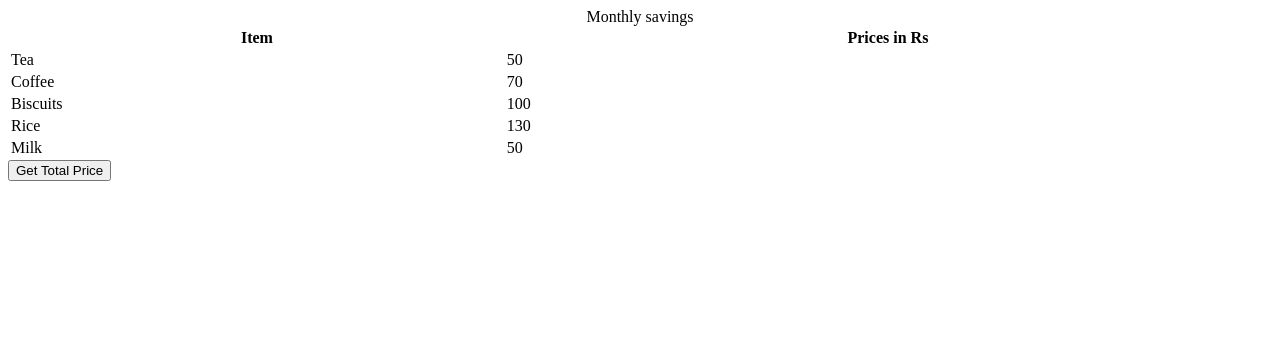
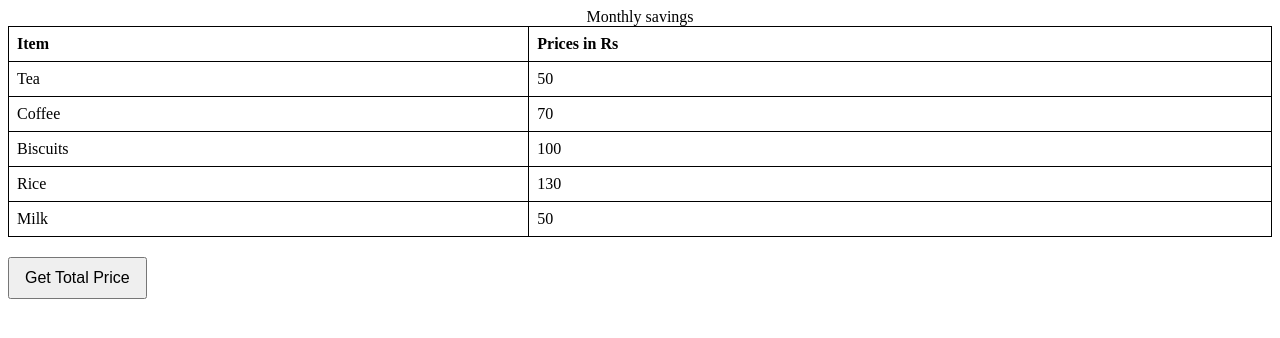
Before and after one commit to acciojob/grofers-checkout-Mahrozfatima786, a website: page main.html in a window 1280 px wide. Drawn offline with Linux system fonts and the light colour scheme.

Commit message:
created a submission

```diff
--- a/styles.css
+++ b/styles.css
@@ -1,2 +1,22 @@
+  table {
+            width: 100%;
+            border-collapse: collapse;
+            margin-bottom: 20px;
+        }
 
-/* Your CSS Code here. */
+        th, td {
+            border: 1px solid #000;
+            padding: 8px;
+            text-align: left;
+        }
+
+        .total-row td {
+            font-weight: bold;
+            background-color: #f0f0f0;
+        }
+
+        button {
+            padding: 10px 15px;
+            font-size: 16px;
+            cursor: pointer;
+        }
```
